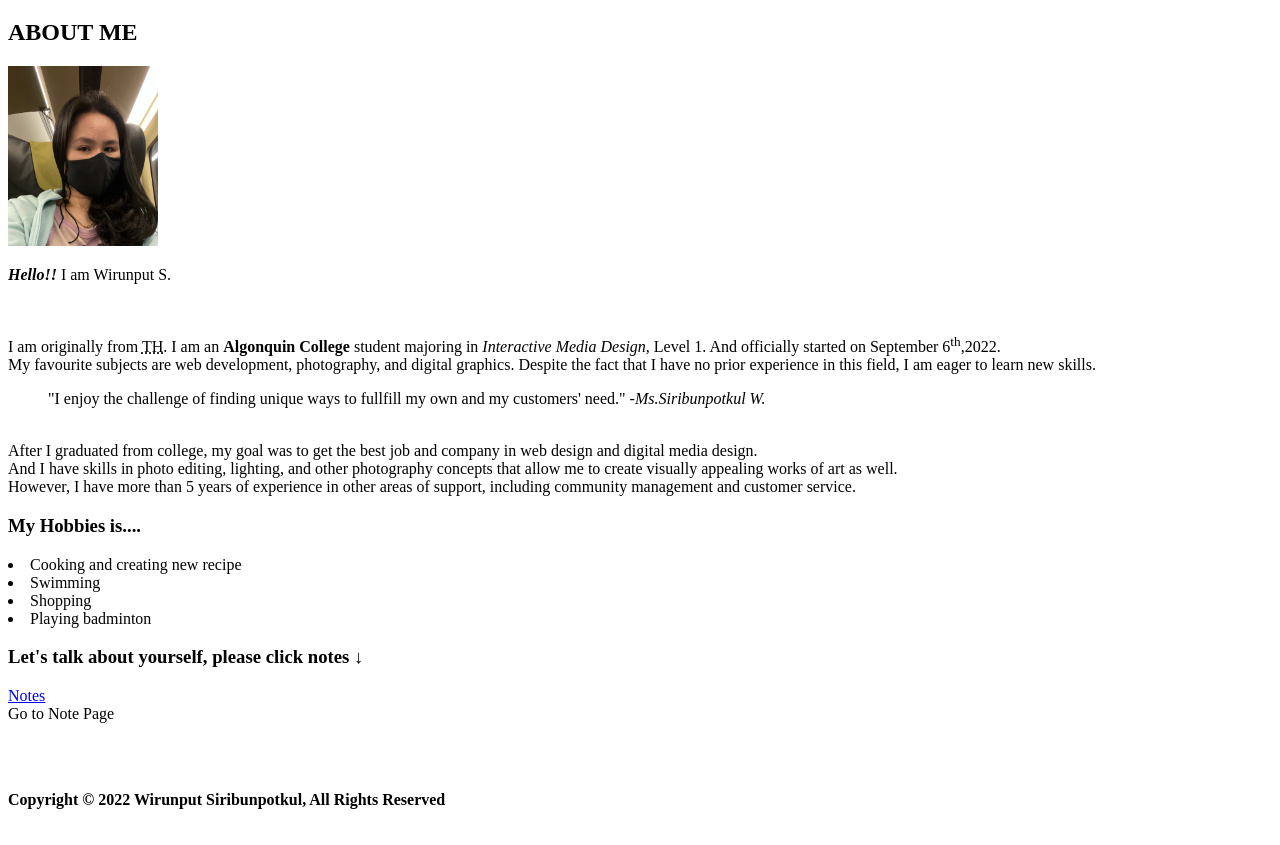
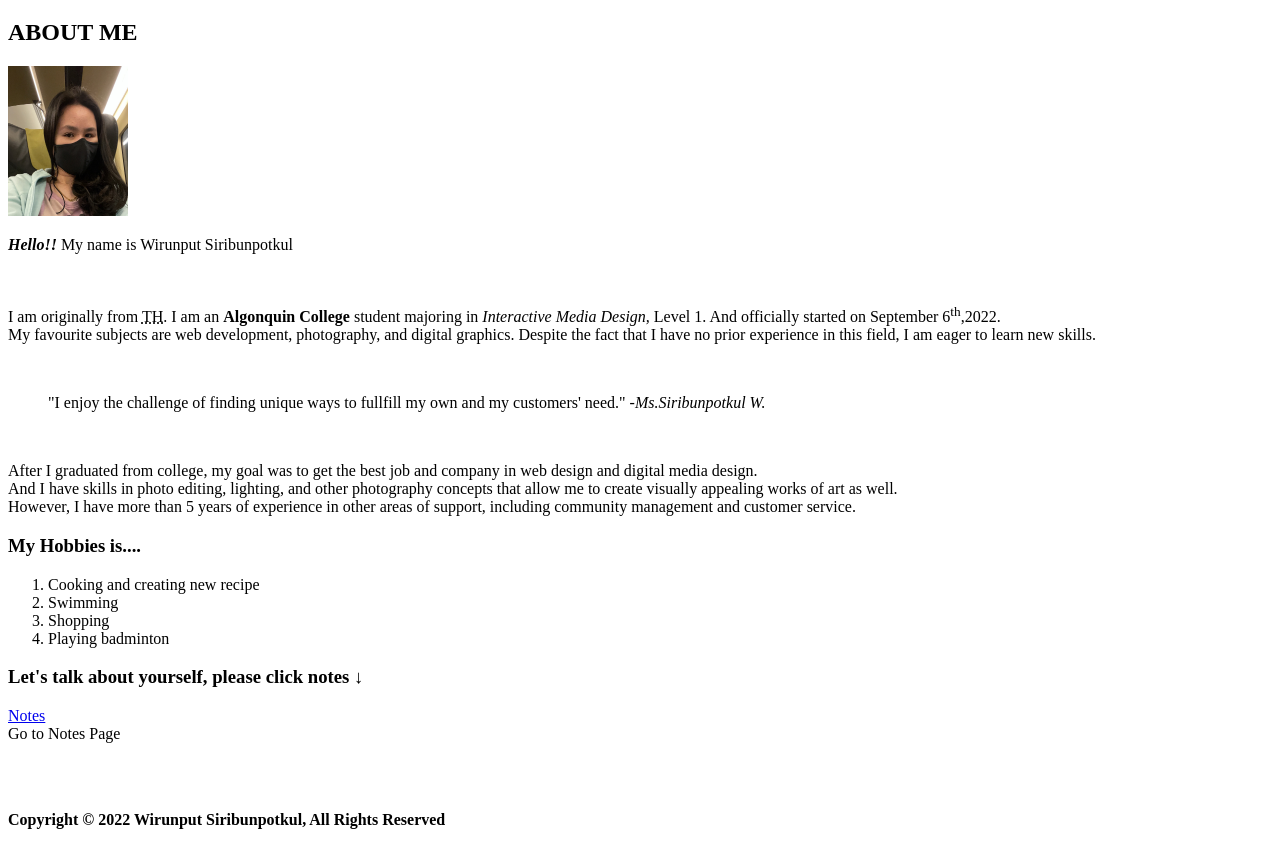
Before and after one commit to siri0019/siri0019.github.io, a plain HTML site: page html-assignment/index.html in a window 1280 px wide. Shown: the part 61-906 px from the top of the page. Drawn offline with Linux system fonts and the light colour scheme.

Commit message:
html_website

```diff
--- a/html-assignment/index.html
+++ b/html-assignment/index.html
@@ -12,30 +12,31 @@
     </header>
     <main>
         <article><h2>ABOUT ME</h2></article>
-        <img alt="" width="150", height="180" src="images/wirunput_s.jpg" alt="my picture">
-        </article>
-        <p><strong><em>Hello!!</em></strong> I am Wirunput S.</p><br>
+        <img src="images/wirunput_s.jpg" alt="wirunput picture" width="120" height="150">
+
+
+        <p><strong><em>Hello!!</em></strong> My name is Wirunput Siribunpotkul</p><br>
         <p>I am originally from <abbr title="Thailand">TH.</abbr> I am an <b>Algonquin College</b> student majoring in <em>Interactive Media Design,</em> Level 1. And officially started on September 6<sup>th</sup>,2022. <br>
-            My favourite subjects are web development, photography, and digital graphics. Despite the fact that I have no prior experience in this field, I am eager to learn new skills.<br>
+            My favourite subjects are web development, photography, and digital graphics. Despite the fact that I have no prior experience in this field, I am eager to learn new skills.</p><br>
       <blockquote>"I enjoy the challenge of finding unique ways to fullfill my own and my customers' need."<cite> -Ms.Siribunpotkul W.</cite></blockquote>
       <br>
-      After I graduated from college, my goal was to get the best job and company in web design and digital media design. <br>And I have skills in photo editing, lighting,
+      <p>After I graduated from college, my goal was to get the best job and company in web design and digital media design. <br>And I have skills in photo editing, lighting,
       and other photography concepts that allow me to create visually appealing works of art as well. <br>However, I have more than 5 years of experience in other areas of
       support, including community management and customer service.</p>
 
       <div>
-        <dl>
-            <dt><h3>My Hobbies is....</h3></dt>
+        <h3>My Hobbies is....</h3>
+        <ol>
             <li>Cooking and creating new recipe</li>
             <li>Swimming</li>
             <li>Shopping</li>
             <li>Playing badminton</li>
-        </dl>
+        </ol>
       </div>
       <article>
         <h3>Let's talk about yourself, please click notes &darr;</h3>
         <p><a href="notes.html">Notes</a><br>
-        Go to Note Page</p>
+        Go to Notes Page</p>
       </article>
 
 
```
Also changed, not shown: html-assignment/notes.html (+2 -2 lines).
